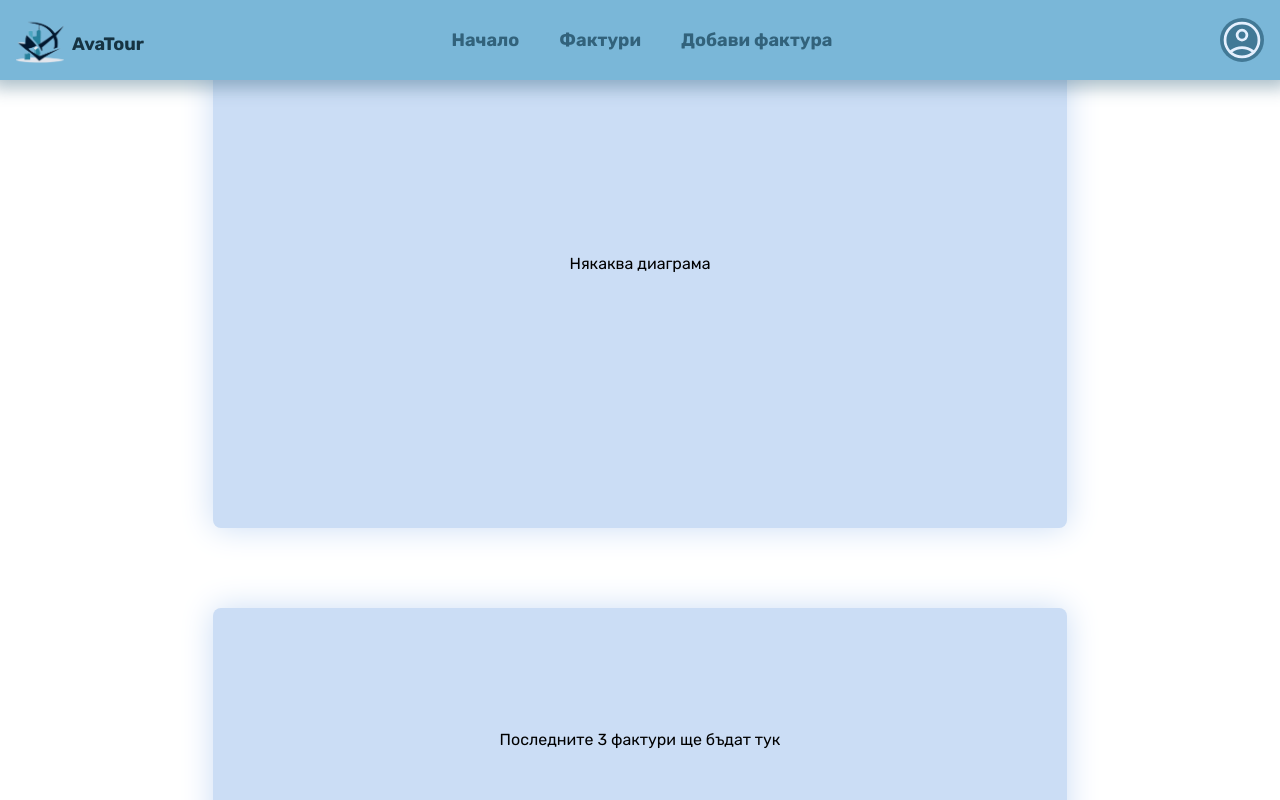
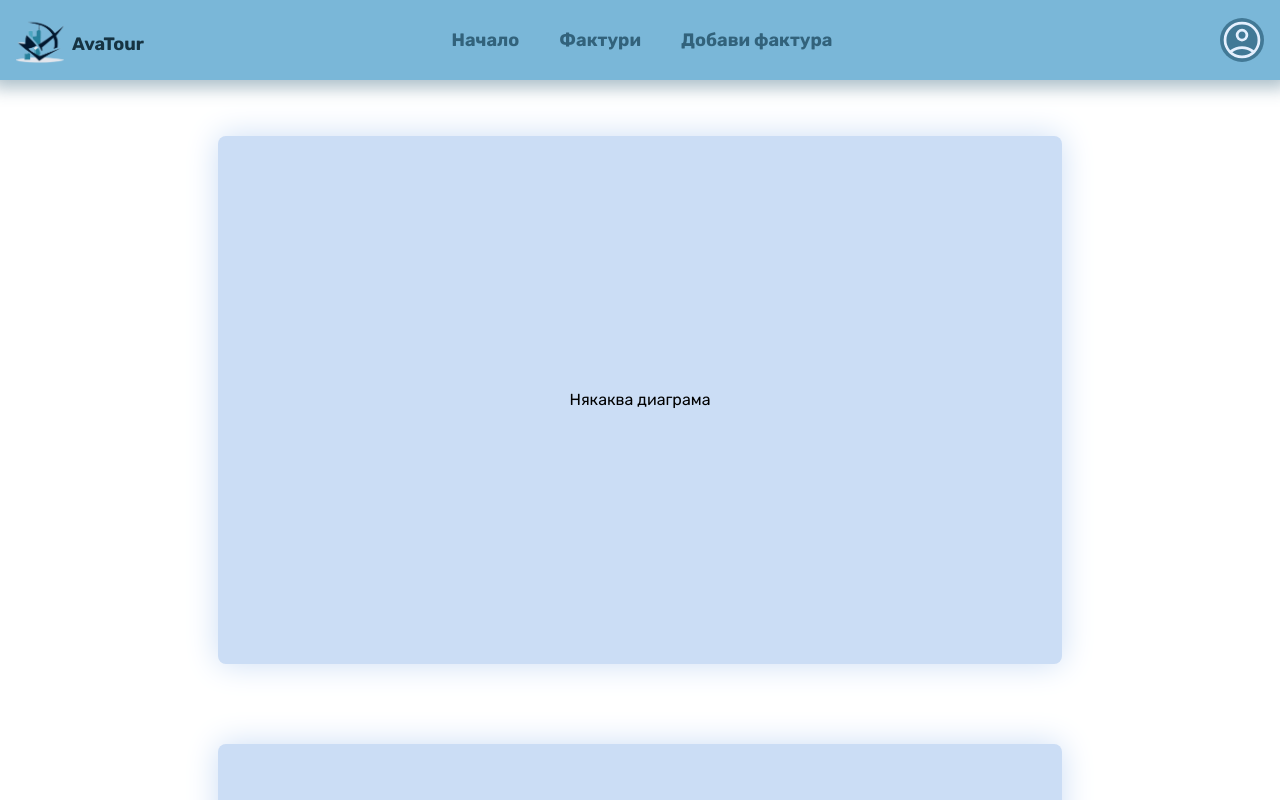
Before and after one commit to VexuBGM/AvaTour, a Next.js app in the folder frontend/: page /dashboard in a window 1280 px wide. Shown: the top 800 px of the page. Built offline with nearby package versions, Linux system fonts and the light colour scheme; no server answers.

Commit message:
Мобилна версия

```diff
--- a/frontend/src/app/dashboard/page.tsx
+++ b/frontend/src/app/dashboard/page.tsx
@@ -17,11 +17,11 @@ const Dashboard = () => {
         <Navbar />
       </div>
 
-      <div className="flex flex-col gap-20 items-center justify-center pb-16">
-        <div className="flex items-center justify-center bg-dashboard w-2/3 h-[66vh] rounded-lg shadow-dashboard">
+      <div className="pt-[8.5rem] flex flex-col gap-20 items-center justify-center pb-16">
+        <div className="flex items-center justify-center bg-dashboard w-[66%] h-[66vh] rounded-lg shadow-dashboard max-sm:w-[85%] max-sm:h-[30vh]">
           <h1>Някаква диаграма</h1>
         </div>
-        <div className="flex items-center justify-center bg-dashboard w-2/3 h-[33vh] rounded-lg shadow-dashboard">
+        <div className="flex items-center justify-center bg-dashboard w-[66%] h-[33vh] rounded-lg shadow-dashboard max-sm:w-[85%] max-sm:h-[20vh]">
           <h1>Последните 3 фактури ще бъдат тук</h1>
         </div>
       </div>
--- a/frontend/src/app/invoices/page.tsx
+++ b/frontend/src/app/invoices/page.tsx
@@ -57,7 +57,7 @@ const Invoices = () => {
 
 
 
-        <div className="bg-black w-full hidden justify-around max-sm:flex">
+        <div className="w-full hidden justify-around max-sm:flex">
           <div className="bg-gradientdblue w-1/6 pt-5 rounded-lg flex flex-col justify-center items-center max-sm:w-1/3">
             <Link href="/create-invoice" className="flex justify-center items-center"><div className="bg-white hover:bg-slate-100 rounded-lg w-5/6 cursor-pointer">
               <AddIcon />
```
